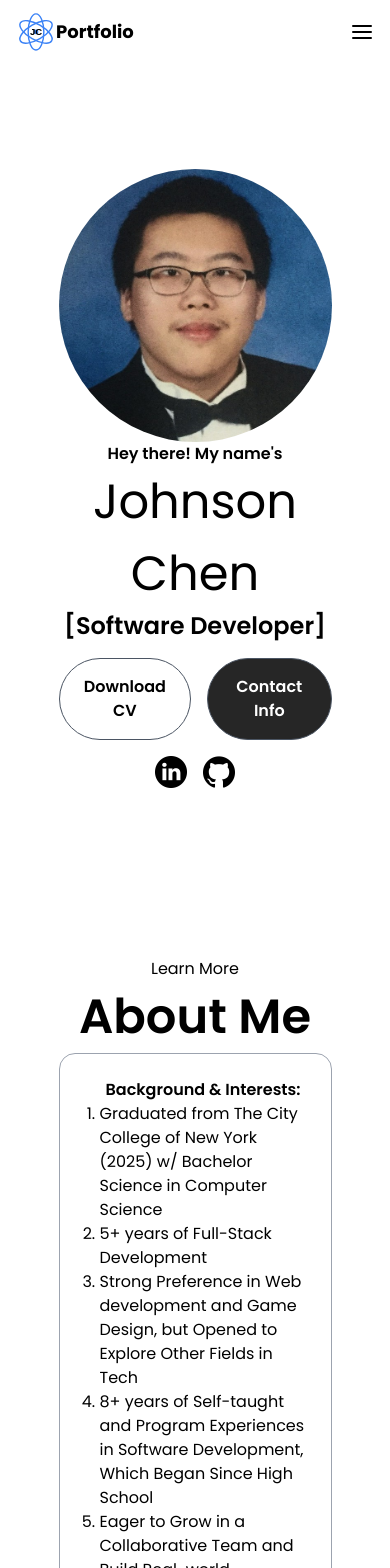
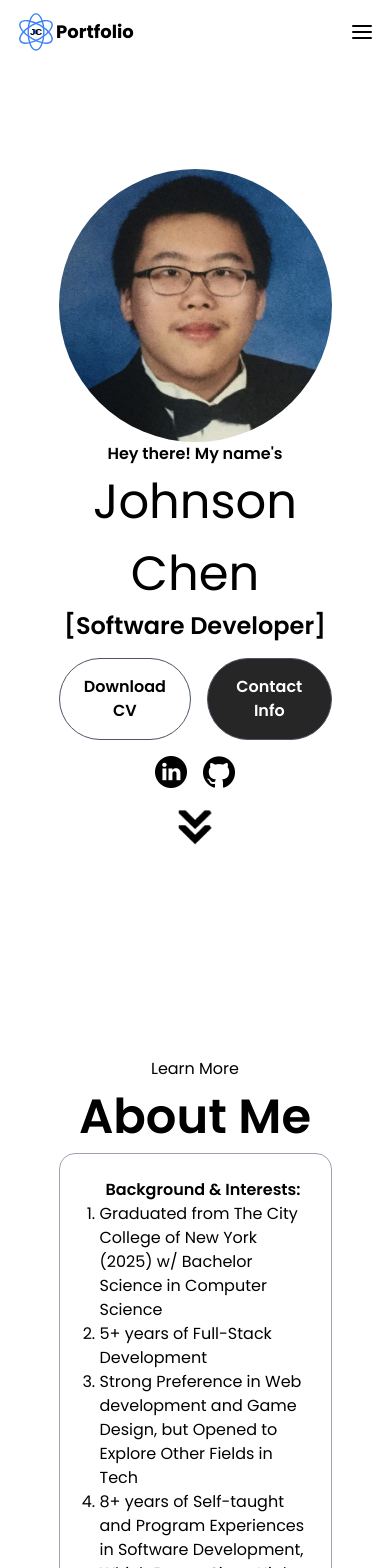
Before and after one commit to jchen22002/Portfolio, a React (Vite) app: page / in a window 390 px wide. Shown: the top 1568 px of the page. Built offline with nearby package versions, Linux system fonts and the light colour scheme.

Commit message:
fixed gaps and added scrolldownarrow for mobile

```diff
--- a/src/App.jsx
+++ b/src/App.jsx
@@ -4,15 +4,20 @@ import About from "./components/About";
 import Experience from "./components/Experience";
 import Project from "./components/Project"
 import Contact from "./components/Contact"
+import ScrollDownArrow from "./components/ScrollDownArrow";
 
 export default function App() {
   return (
     <>
       <Header />
       <Home />
+      <ScrollDownArrow />
       <About />
+      <ScrollDownArrow />
       <Experience />
+      <ScrollDownArrow />
       <Project />
+      <ScrollDownArrow />
       <Contact />
     </>
   );
--- a/src/components/About.jsx
+++ b/src/components/About.jsx
@@ -15,7 +15,7 @@ const About = () => {
 
       {/* Container Wrapper */}
       <div className="flex flex-col justify-center">
-        <div className="flex gap-8 mb-40 flex-col md:flex-row about-containers">
+        <div className="flex gap-8 flex-col md:flex-row about-containers">
 
           {/* Background & Interests Containter */}
           <motion.div
--- a/src/components/Experience.jsx
+++ b/src/components/Experience.jsx
@@ -7,7 +7,7 @@ const Experience = () => {
       <h1 className="text-[3rem] text-center font-semibold">Experience</h1>
 
       <div className="flex justify-center flex-col">
-        <div className="flex gap-8 mb-40 flex-col md:flex-row about-containers">
+        <div className="flex gap-8 flex-col md:flex-row about-containers">
 
           {/* Work History */}
           <motion.div
--- /dev/null
+++ b/src/components/ScrollDownArrow.jsx
@@ -0,0 +1,28 @@
+import React from "react";
+import arrowIcon from "../assets/arrow.png";
+
+const ScrollDownArrow = () => {
+  const handleClick = () => {
+    window.scrollBy({ top: 910, behavior: "smooth" });
+  };
+
+  return (
+    <div
+      className="flex justify-center items-center cursor-pointer"
+      style={{ height: "100px" }}
+      onClick={handleClick}
+      aria-label="Scroll down"
+      role="button"
+      tabIndex={0}
+      onKeyDown={(e) => {
+        if (e.key === "Enter" || e.key === " ") {
+          handleClick();
+        }
+      }}
+    >
+      <img src={arrowIcon} alt="Scroll down arrow" className="h-12 w-12 animate-bounce" />
+    </div>
+  );
+};
+
+export default ScrollDownArrow;
```
Also changed, not shown: src/assets/arrow.png (added).
